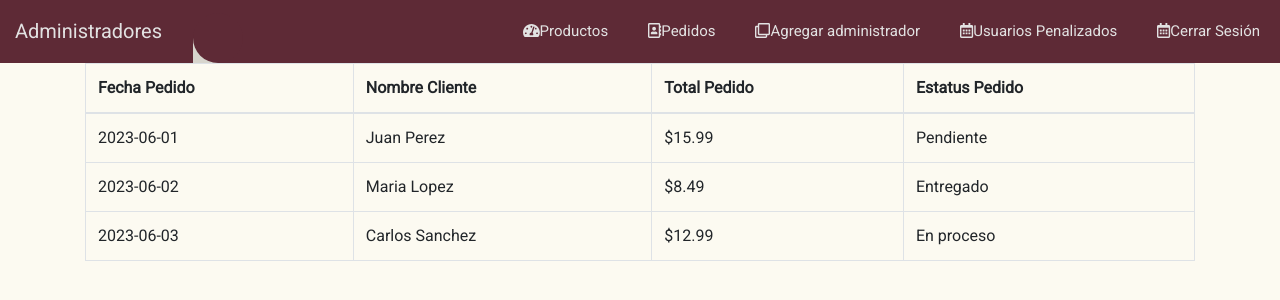
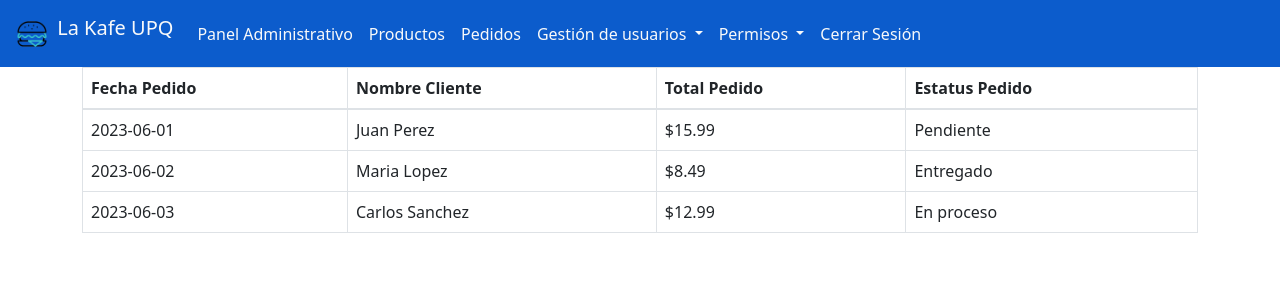
Before and after one commit to DiegoZNz/cafe, a Flask app: page /pedidos in a window 1280 px wide. Shown: the top 300 px of the page. Run offline with Flask 3, Linux system fonts and the light colour scheme; some libraries are stand-ins or nearby versions.

Commit message:
Se modifico el diseño de la navbar del panel de administradores

```diff
--- /dev/null
+++ b/PiFlask/static/css/adminav.css
@@ -0,0 +1,7 @@
+/* static/css/navbar.css */
+.navbar-indigo {
+  background-color: #0C5CCC; /* Color blue600  */
+}
+.navbar-blue500 .navbar-nav .nav-link {
+  color: white; /* Color blanco para el texto de los enlaces */
+}
--- a/PiFlask/templates/adm_navbar.html
+++ b/PiFlask/templates/adm_navbar.html
@@ -1,43 +1,64 @@
 <!DOCTYPE html>
 <html lang="es">
+
 <head>
-    <link rel="stylesheet" href="https://stackpath.bootstrapcdn.com/bootstrap/4.5.2/css/bootstrap.min.css">
   <meta charset="UTF-8">
   <meta name="viewport" content="width=device-width, initial-scale=1.0">
-    <link rel="stylesheet" href="{{ url_for('static', filename='css/main.css') }}">
-    <script src="https://code.jquery.com/jquery-3.6.0.min.js"></script>
-    <script type="text/javascript" src="{{ url_for('static', filename='script/main.js') }}"></script>
+  <!-- Otros metadatos y etiquetas -->
+
+  <!---link de bootstrap-->
+  <link href="https://cdn.jsdelivr.net/npm/bootstrap@5.3.0/dist/css/bootstrap.min.css" rel="stylesheet"
+    integrity="sha384-9ndCyUaIbzAi2FUVXJi0CjmCapSmO7SnpJef0486qhLnuZ2cdeRhO02iuK6FUUVM" crossorigin="anonymous">
+  <!--Link de referencia a CSS-->
+  <link rel="stylesheet" href="{{ url_for('static', filename='css/adminav.css') }}">
+  <!---importacion de fuente -->
   <link rel="stylesheet" href="https://fonts.googleapis.com/icon?family=Material+Icons">
+  <title>La Kafe UPQ</title>
+</head>
 
-
-    <title>Navbar</title>
-</head>
 <body>
-    <nav class="navbar navbar-expand-custom navbar-mainbg">
-        <a class="navbar-brand navbar-logo" href="#">Administradores</a>
-        <button class="navbar-toggler" type="button" aria-controls="navbarSupportedContent" aria-expanded="false" aria-label="Toggle navigation">
-            <i class="fas fa-bars text-white"></i>
+  <nav class="navbar navbar-expand-lg navbar-indigo">
+    <div class="container-fluid">
+      <a class="navbar-brand text-light" href="#">
+        <img src="{{ url_for('static', filename='imagenes/hamburguesa.gif') }}" alt="Logo" width="40" height="40"class="d-inline-block align-text-top">
+        La Kafe UPQ
+      </a>
+      <button class="navbar-toggler" type="button" data-bs-toggle="collapse" data-bs-target="#navbarNavDropdown"
+        aria-controls="navbarNavDropdown" aria-expanded="false" aria-label="Toggle navigation">
+        <span class="navbar-toggler-icon"></span>
       </button>
-        <div class="collapse navbar-collapse" id="navbarSupportedContent">
-            <ul class="navbar-nav ml-auto">
-                <div class="hori-selector"><div class="left"></div><div class="right"></div></div>
+      <div class="collapse navbar-collapse" id="navbarNavDropdown">
+        <ul class="navbar-nav  text-light">
           <li class="nav-item">
-                    <a class="nav-link" href="/productos"><i class="fas fa-tachometer-alt"></i>Productos</a>
+            <a class="nav-link disabled text-light " aria-disabled="true"> Panel Administrativo</a>
           </li>
           <li class="nav-item">
-                    <a class="nav-link" href="/pedidos"><i class="far fa-address-book"></i>Pedidos</a>
+            <a class="nav-link text-light" href="/productos">Productos</a>
           </li>
-                  <li class="nav-item">
-                    <a class="nav-link" href="/agregar-admin"><i class="far fa-clone"></i>Agregar administrador</a>
+          <li class="nav-item  ">
+            <a class="nav-link text-light" href="/pedidos">Pedidos</a>
           </li>
-                  <li class="nav-item">
-                    <a class="nav-link" href="/usuarios-penalizados"><i class="far fa-calendar-alt"></i>Usuarios Penalizados</a>
+          <li class="nav-item dropdown">
+            <a class="nav-link dropdown-toggle text-light" href="#" role="button" data-bs-toggle="dropdown" aria-expanded="false">
+              Gestión de usuarios
+            </a>
+            <ul class="dropdown-menu navbar-indigo  text-light ">
+              <li><a class="dropdown-item text-light" href="/usuarios-penalizados">Usuarios penalizados</a></li>
+            </ul>
           </li>
-                  <li class="nav-item">
-                    <a class="nav-link" href="/cerrar-sesion"><i class="far fa-calendar-alt"></i>Cerrar Sesión</a>
+          <li class="nav-item dropdown ">
+            <a class="nav-link dropdown-toggle text-light" href="#" role="button" data-bs-toggle="dropdown" aria-expanded="false">
+              Permisos
+            </a>
+            <ul class="dropdown-menu navbar-indigo ">
+              <li><a class="dropdown-item text-light" href="/admin">Administradores</a></li>
+            </ul>
           </li>
-
+          <li class="nav-item ">
+            <a class="nav-link text-light" href="/cerrar-sesion">Cerrar Sesión</a>
+          </li>
         </ul>
+      </div>
     </div>
   </nav>
 
@@ -45,7 +66,9 @@
 
   {% endblock %}
 
+  <script src="https://cdn.jsdelivr.net/npm/bootstrap@5.3.0/dist/js/bootstrap.bundle.min.js"
+    integrity="sha384-geWF76RCwLtnZ8qwWowPQNguL3RmwHVBC9FhGdlKrxdiJJigb/j/68SIy3Te4Bkz"
+    crossorigin="anonymous"></script>
+</body>
 
-
-</body>
 </html>
```
Also changed, not shown: PiFlask/static/imagenes/hamburguesa.gif (added), PiFlask/static/imagenes/logo.jpg (deleted). Lines whose indentation alone changed are shown as unchanged.
